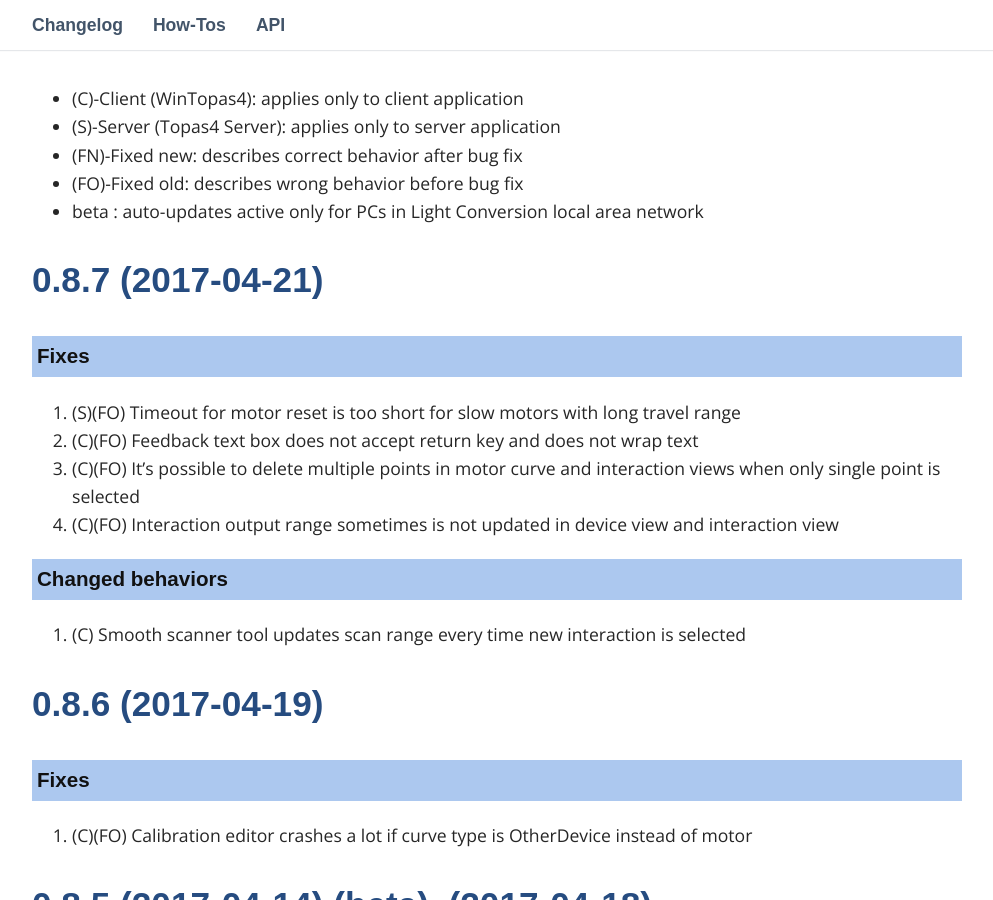
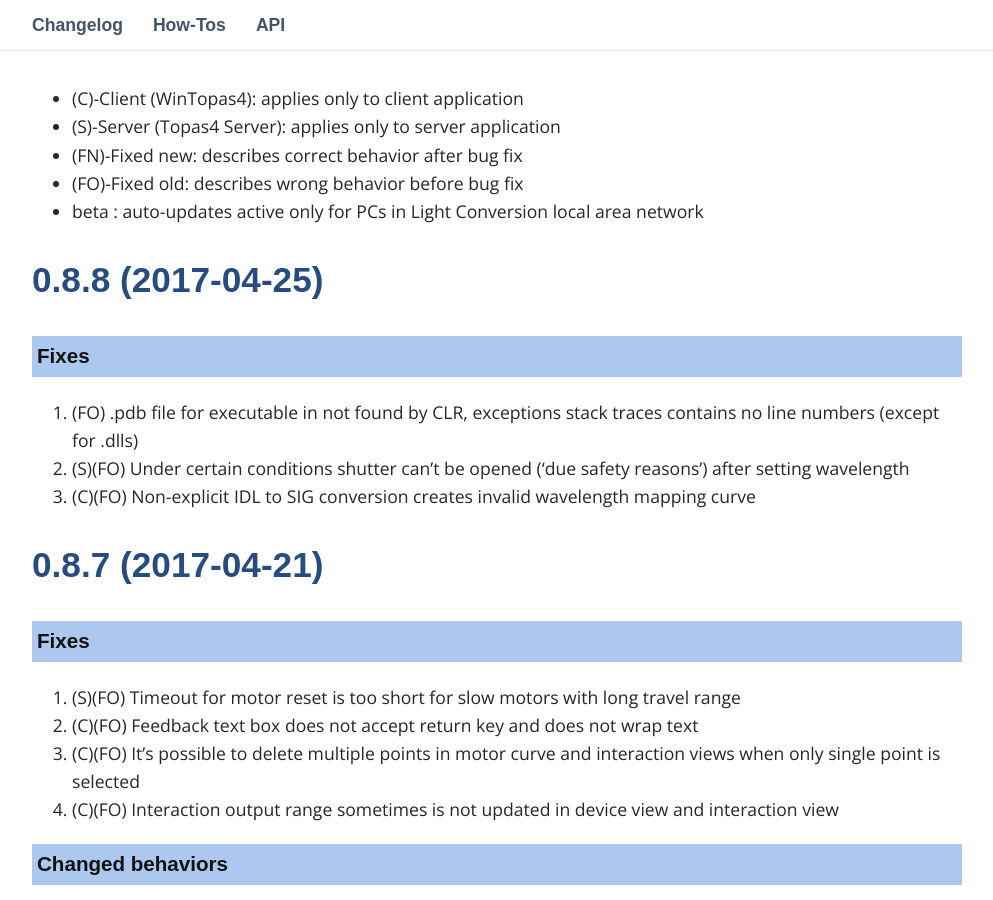
Before and after one commit to DomasM/Topas4InfoTemp00, a Jekyll site: the page built from _pages/03_changelog.md, in a window 1280 px wide and 900 px high, scrolled down 469 px. Shown: the whole window, without its empty margins (143-1136 px from the left). Built offline with Jekyll 4.4.1, drawn with Linux system fonts in a browser that asks for light colours; some web fonts are replaced; comment, search, counter and statistics services are not loaded.

Commit message:
0.8.8 release

```diff
--- a/_pages/03_changelog.md
+++ b/_pages/03_changelog.md
@@ -16,6 +16,16 @@ permalink: /changelog/
 * (FN)-Fixed new: describes correct behavior after bug fix
 * (FO)-Fixed old: describes wrong behavior before bug fix
 * beta : auto-updates active only for PCs in Light Conversion local area network
+
+
+
+## 0.8.8 (2017-04-25)
+
+### Fixes
+
+1. (FO) .pdb file for executable in not found by CLR, exceptions stack traces contains no line numbers (except for .dlls)
+1. (S)(FO) Under certain conditions shutter can't be opened ('due safety reasons') after setting wavelength
+1. (C)(FO) Non-explicit IDL to SIG conversion creates invalid wavelength mapping curve
 
 
 
```
